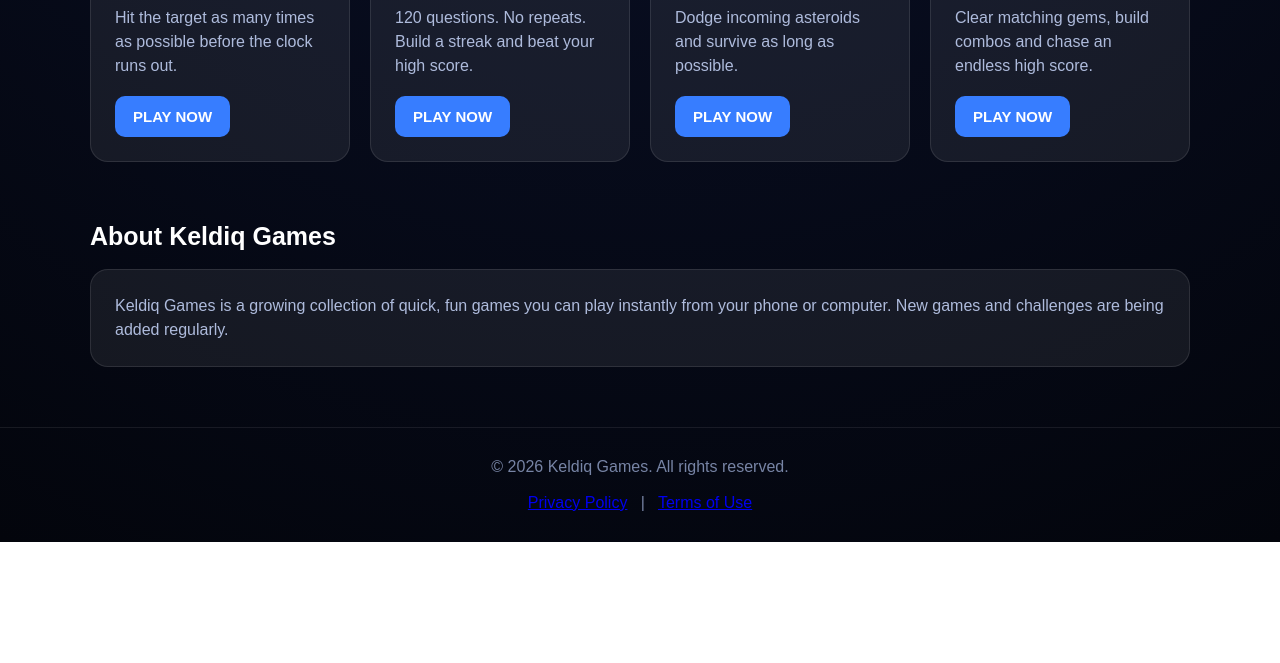
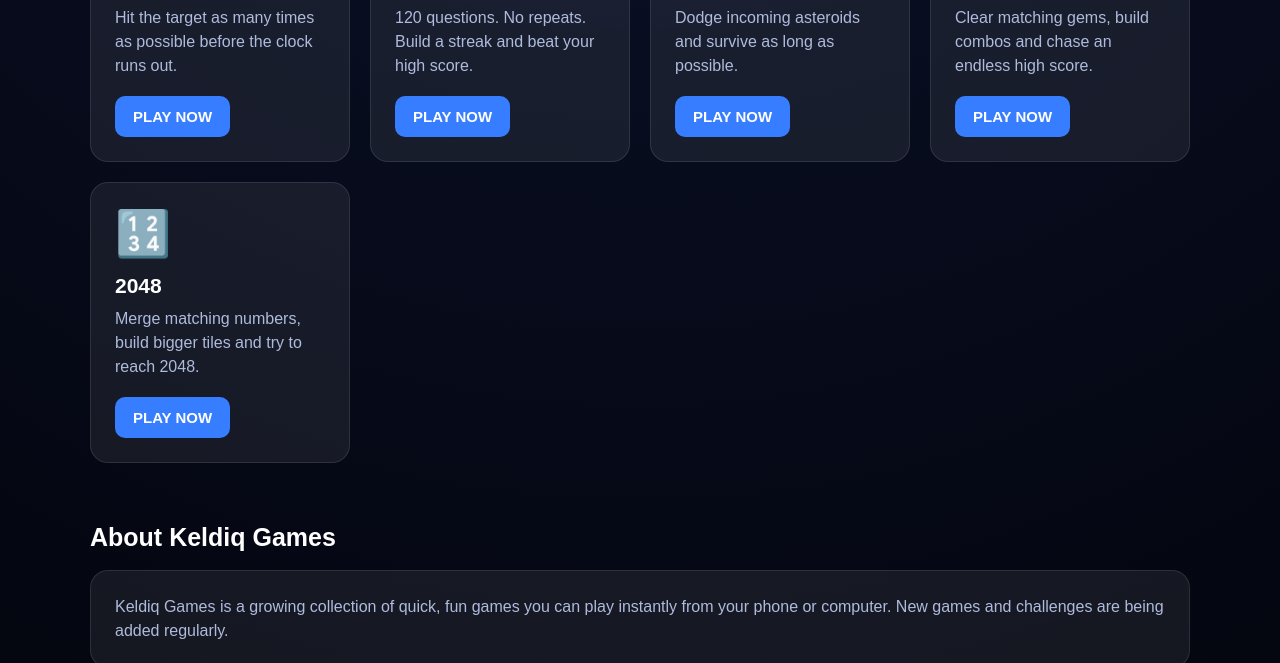
Before and after one commit to mushy5300/keldiq-games, a plain HTML site: page index.html in a window 1280 px wide. Shown: the part 592-1255 px from the top of the page. Before the commit the page ends 1134 px from the top, so only its background shows below. Drawn offline with Linux system fonts and the light colour scheme; a script that the page names is missing.

Commit message:
Add 2048 to homepage

```diff
--- a/index.html
+++ b/index.html
@@ -425,7 +425,12 @@ Play on your phone or computer and see how high you can score.
 <p>Clear matching gems, build combos and chase an endless high score.</p>
 <button onclick="openGemDrop()">PLAY NOW</button>
 </div>
-
+<div class="game-card">
+<div class="game-icon">🔢</div>
+<h3>2048</h3>
+<p>Merge matching numbers, build bigger tiles and try to reach 2048.</p>
+<button onclick="window.location.href='/games/2048/'">PLAY NOW</button>
+</div>
 </div>
 
 <div class="game-area" id="tapArea">
```
